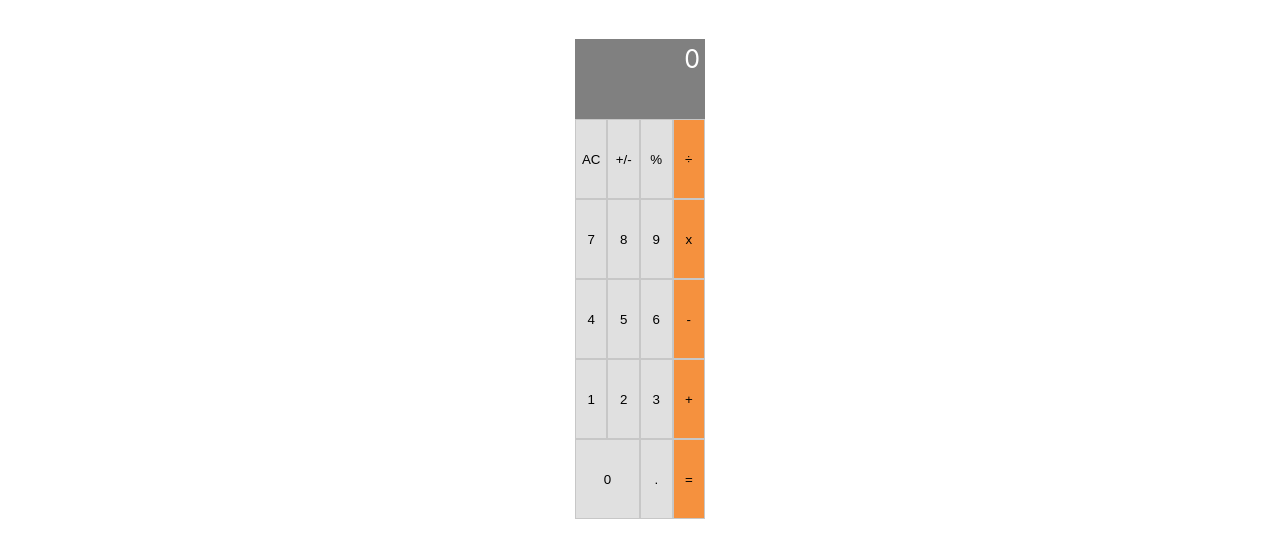
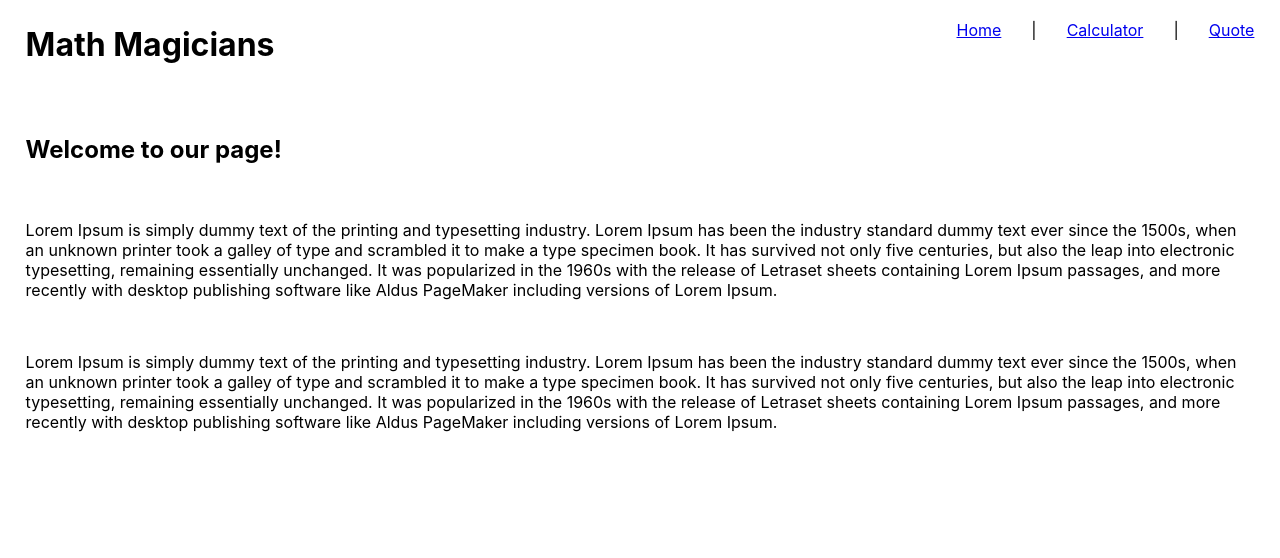
Before and after one commit to tobuya/math-magicians, a React (Create React App) app: page / in a window 1280 px wide. Shown: the top 558 px of the page. Built offline with nearby package versions, Linux system fonts and the light colour scheme.

Commit message:
Modify components to make the full website

```diff
--- a/package.json
+++ b/package.json
@@ -9,6 +9,7 @@
     "big.js": "^6.2.1",
     "react": "^18.2.0",
     "react-dom": "^18.2.0",
+    "react-router-dom": "^6.7.0",
     "react-scripts": "5.0.1",
     "web-vitals": "^2.1.4"
   },
@@ -43,9 +44,9 @@
     "@babel/preset-react": "^7.18.6",
     "eslint": "^7.32.0",
     "eslint-config-airbnb": "^18.2.1",
-    "eslint-plugin-import": "^2.27.4",
+    "eslint-plugin-import": "^2.27.5",
     "eslint-plugin-jsx-a11y": "^6.7.1",
-    "eslint-plugin-react": "^7.32.0",
+    "eslint-plugin-react": "^7.32.1",
     "eslint-plugin-react-hooks": "^4.6.0",
     "stylelint": "^13.13.1",
     "stylelint-config-standard": "^21.0.0",
--- a/src/App.js
+++ b/src/App.js
@@ -1,8 +1,22 @@
+import { BrowserRouter as Router, Route, Routes } from 'react-router-dom';
+import Header from './components/Header';
+import Home from './components/Home';
 import Calculator from './components/Calculator';
+import Quote from './components/Quote';
+import styles from './App.module.css';
 
 function App() {
   return (
-    <Calculator />
+    <Router>
+      <div className={styles.container}>
+        <Header />
+        <Routes>
+          <Route path="/" element={<Home />} />
+          <Route path="/calculator" element={<Calculator />} />
+          <Route path="/quote" element={<Quote />} />
+        </Routes>
+      </div>
+    </Router>
   );
 }
 
--- a/src/components/Calculator.css
+++ /dev/null
@@ -1,32 +0,0 @@
-.container {
-  display: grid;
-  grid-template-columns: repeat(4, 1fr);
-  grid-template-rows: repeat(6, 1fr);
-  border: 1px solid #fff;
-  margin: 3% 5%;
-  place-self: center;
-  height: 60vh;
-}
-
-.result {
-  grid-area: 1 / 1 / 2 / 5;
-  background-color: gray;
-  color: #fff;
-  text-align: right;
-  padding: 5px;
-  font-size: 25px;
-}
-
-button {
-  border: 1px solid rgb(199, 199, 199);
-  cursor: pointer;
-  background-color: rgb(224, 224, 224);
-}
-
-.zero {
-  grid-area: 6 / 1 / 7 / 3;
-}
-
-.ver {
-  background-color: rgb(245, 145, 62);
-}
--- a/src/components/Calculator.js
+++ b/src/components/Calculator.js
@@ -1,5 +1,5 @@
 import React, { useState } from 'react';
-import './Calculator.css';
+import style from './Calculator.module.css';
 import calculate from '../logic/calculate';
 
 const Calculator = () => {
@@ -14,8 +14,10 @@ const Calculator = () => {
   const { total, next, operation } = state;
 
   return (
-    <section className="container">
-      <div className="result">
+    <section className={style.section}>
+      <h4 className={style.h4}>Let&apos;s do some Maths!</h4>
+      <div className={style.container}>
+        <div className={style.result}>
           {total}
           {operation}
           {next}
@@ -23,22 +25,23 @@ const Calculator = () => {
         <button type="button" onClick={onKeyPress}> AC </button>
         <button type="button" onClick={onKeyPress}> +/- </button>
         <button type="button" onClick={onKeyPress}> % </button>
-      <button type="button" className="ver" onClick={onKeyPress}> &#247; </button>
+        <button type="button" className={style.ver} onClick={onKeyPress}> &#247; </button>
         <button type="button" onClick={onKeyPress}> 7 </button>
         <button type="button" onClick={onKeyPress}> 8 </button>
         <button type="button" onClick={onKeyPress}> 9 </button>
-      <button type="button" className="ver" onClick={onKeyPress}> x </button>
+        <button type="button" className={style.ver} onClick={onKeyPress}> x </button>
         <button type="button" onClick={onKeyPress}> 4 </button>
         <button type="button" onClick={onKeyPress}> 5 </button>
         <button type="button" onClick={onKeyPress}> 6 </button>
-      <button type="button" className="ver" onClick={onKeyPress}> - </button>
+        <button type="button" className={style.ver} onClick={onKeyPress}> - </button>
         <button type="button" onClick={onKeyPress}> 1 </button>
         <button type="button" onClick={onKeyPress}> 2 </button>
         <button type="button" onClick={onKeyPress}> 3 </button>
-      <button type="button" className="ver" onClick={onKeyPress}> + </button>
-      <button type="button" className="zero" onClick={onKeyPress}> 0 </button>
+        <button type="button" className={style.ver} onClick={onKeyPress}> + </button>
+        <button type="button" className={style.zero} onClick={onKeyPress}> 0 </button>
         <button type="button" onClick={onKeyPress}> . </button>
-      <button type="button" className="ver" onClick={onKeyPress}> = </button>
+        <button type="button" className={style.ver} onClick={onKeyPress}> = </button>
+      </div>
     </section>
   );
 };
```
Also changed, not shown: 2 other files (tests, documents, lock files or other folders). Lines whose indentation alone changed are shown as unchanged.
